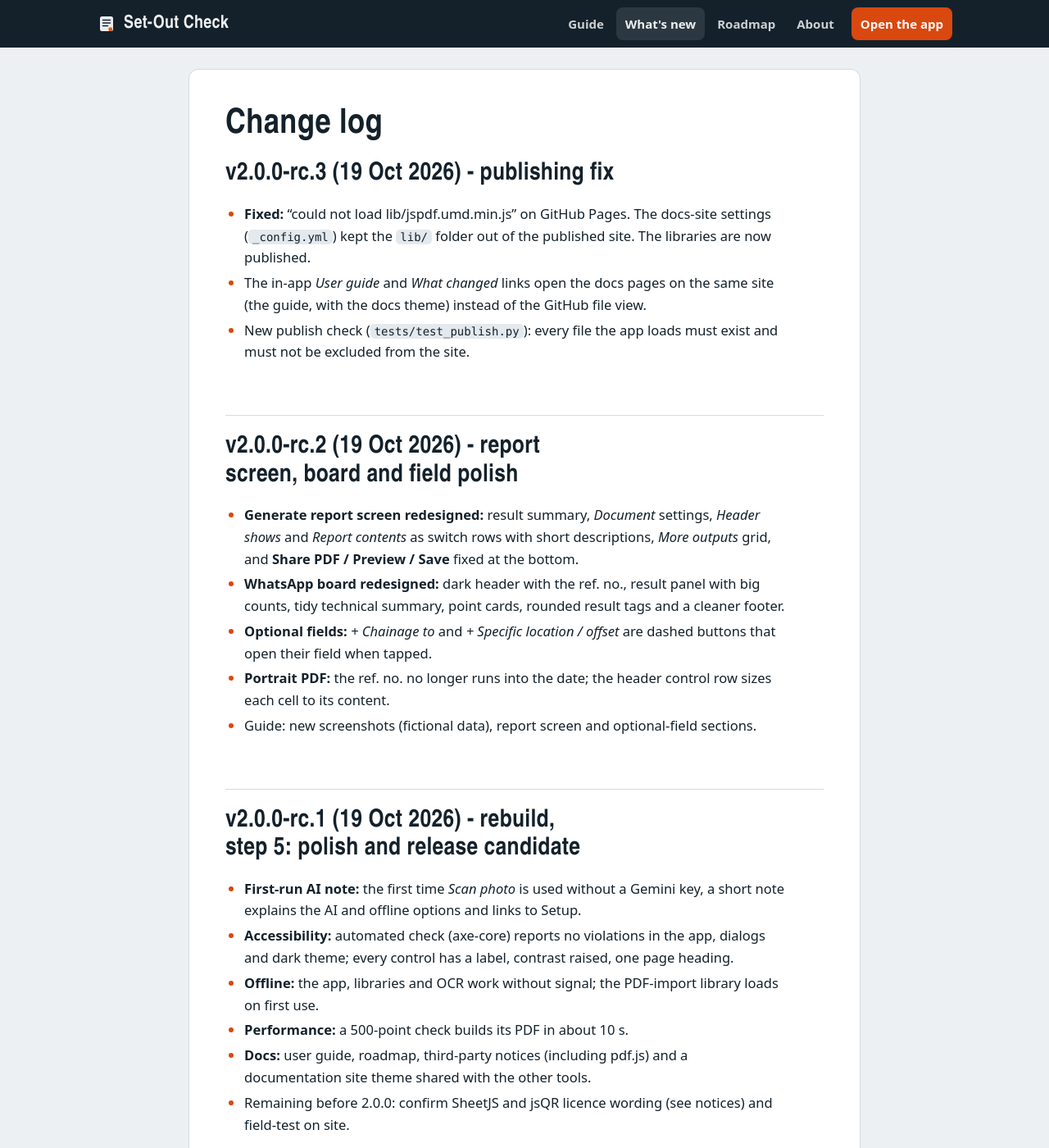
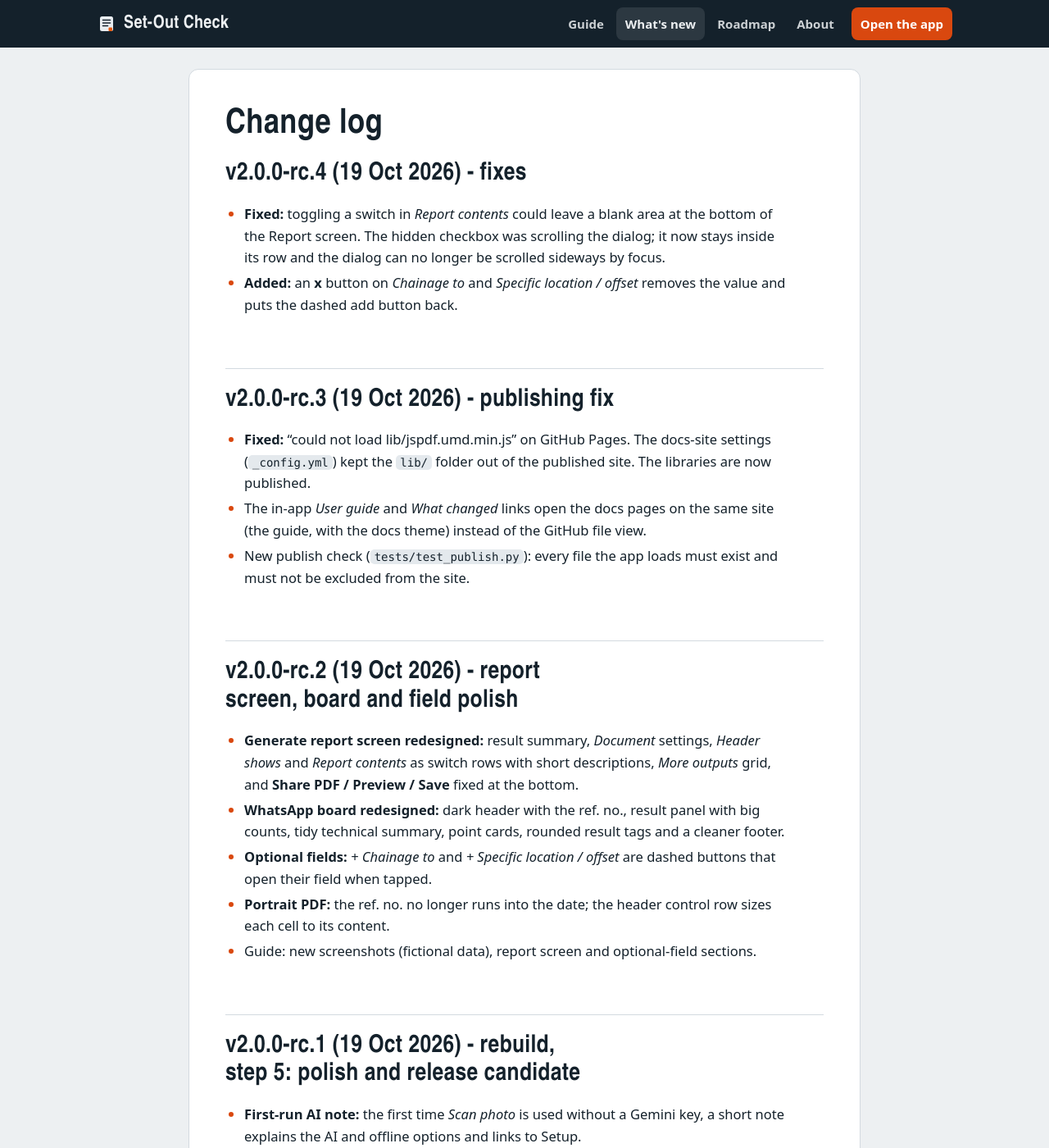
Before and after one commit to cstwp12-admin/soc, a Jekyll site: the page built from CHANGELOG.md, in a window 1280 px wide and 1400 px high. Shown: the whole window at 82% size. Built offline with Jekyll 4.4.1, drawn with Linux system fonts in a browser that asks for light colours; our own code applies the rules of GitHub Pages for plain Markdown files; some of the changed text lies outside the part shown.

Commit message:
v2.0.0-rc.4
fix report switches, add remove buttons

```diff
--- a/app.js
+++ b/app.js
@@ -1,7 +1,7 @@
 /* Set-Out Check - core, state, rendering, packages, register, setup, events, boot
    Classic script: shares one global scope with the other files. Load order: app.js, scanner.js, report.js (boot runs on window load). */
 "use strict";
-const APP_VERSION = "2.0.0-rc.3";
+const APP_VERSION = "2.0.0-rc.4";
 const APP_NAME = "Set-Out Check";
 const APP_AUTHOR = "WPN";
 const APP_CREDIT = `${APP_NAME} app developed by ${APP_AUTHOR}`;
--- a/events.js
+++ b/events.js
@@ -22,6 +22,12 @@
   S.check = newCheck(S.check); S.check.rfi = ""; saveDraft(); renderAllUI(); closeDlg(); window.scrollTo({ top: 0, behavior: "smooth" });
 }
 $("#secDetails").addEventListener("click", e => {
+  const x = e.target.closest("[data-unreveal]");
+  if (x) {
+    const f = document.getElementById(x.dataset.clear);
+    if (f) { f.value = ""; f.dispatchEvent(new Event("input", { bubbles: true })); }
+    showReveal(x.dataset.unreveal, false); return;
+  }
   const b = e.target.closest("[data-reveal]"); if (!b) return;
   showReveal(b.dataset.reveal, true); const f = document.getElementById(b.dataset.focus); if (f) f.focus();
 });
--- a/index.html
+++ b/index.html
@@ -48,10 +48,10 @@
         <div class="structure-actions"><button type="button" class="btn sm" id="btnAddStructure">+ Add to this project's list</button><span class="hint" id="structureListHint"></span></div>
       </div>
       <div><label class="f" for="chainageFrom">Chainage (optional)</label><div class="pre"><span>CH</span><input class="i" id="chainageFrom" data-k="chainageFrom" inputmode="numeric" placeholder="12+345" autocomplete="off"></div></div>
-      <div id="chainageToWrap" hidden><label class="f" for="chainageTo">Chainage to</label><div class="pre"><span>CH</span><input class="i" id="chainageTo" data-k="chainageTo" inputmode="numeric" placeholder="12+500" autocomplete="off"></div></div>
+      <div id="chainageToWrap" hidden style="position:relative"><button type="button" class="rm" data-unreveal="chainageToWrap" data-clear="chainageTo" aria-label="Remove chainage to">×</button><label class="f" for="chainageTo">Chainage to</label><div class="pre"><span>CH</span><input class="i" id="chainageTo" data-k="chainageTo" inputmode="numeric" placeholder="12+500" autocomplete="off"></div></div>
       <button type="button" class="reveal" data-reveal="chainageToWrap" data-focus="chainageTo">+ Chainage to</button>
       <span class="hint w2">Type the digits; the + is added for you (12345 becomes 12+345).</span>
-      <div class="w2" id="specificLocationWrap" hidden><label class="f" for="locationIn">Specific location / offset</label><input class="i" id="locationIn" data-k="location" placeholder="e.g. RHS, bridge pier, abutment, gridline B/4"></div>
+      <div class="w2" id="specificLocationWrap" hidden style="position:relative"><button type="button" class="rm" data-unreveal="specificLocationWrap" data-clear="locationIn" aria-label="Remove specific location">×</button><label class="f" for="locationIn">Specific location / offset</label><input class="i" id="locationIn" data-k="location" placeholder="e.g. RHS, bridge pier, abutment, gridline B/4"></div>
       <button type="button" class="reveal w2" data-reveal="specificLocationWrap" data-focus="locationIn">+ Specific location / offset</button>
       <div class="w2"><label class="f">Element / description</label><input class="i" data-k="element" placeholder="e.g. Pier 2 pile cap - pile positions"></div>
     </div>
--- a/style.css
+++ b/style.css
@@ -316,3 +316,8 @@
 .rp-bar .btn{justify-content:center;padding:13px 8px;min-height:48px}
 .rp-stats{grid-template-columns:repeat(4,minmax(0,1fr))}.rp-stats span{font-size:10.5px;padding:8px 2px}.rp-stats b{font-size:20px}
 .rp-bar{grid-template-columns:1.5fr 1fr 1fr}.rp-bar .btn{white-space:nowrap}
+.rm{position:absolute;right:0;top:-4px;width:32px;height:32px;border:0;border-radius:50%;background:transparent;color:var(--mut);font:600 22px/1 var(--f-body);cursor:pointer}
+.rm:hover,.rm:focus-visible{background:var(--soft);color:var(--fail,#C92A2A)}
+/* report switches: keep the hidden checkbox inside its row so focusing it never scrolls the dialog */
+.sw{position:relative}.sw input{left:0;top:0}
+dialog{overflow:hidden;overflow:clip}
--- a/sw.js
+++ b/sw.js
@@ -1,5 +1,5 @@
 /* Set-Out Check - offline cache. Bump C when files change. */
-const C = "soc-v2.0.0-rc.3";
+const C = "soc-v2.0.0-rc.4";
 const PRE = ["./", "index.html", "style.css", "app.js", "scanner.js", "report.js", "events.js", "manifest.webmanifest", "icon.svg", "icon-192.png", "icon-512.png",
   "lib/jspdf.umd.min.js", "lib/jspdf.plugin.autotable.min.js", "lib/qrcode.min.js", "lib/xlsx.full.min.js",
   "packages/index.json", "packages/WP12.json", "packages/WP13.json", "packages/WP14.json", "packages/OTHER.json",
--- a/version.json
+++ b/version.json
@@ -1,5 +1,5 @@
 {
-  "version": "2.0.0-rc.3",
-  "build": "2.0.0-rc.3.1",
+  "version": "2.0.0-rc.4",
+  "build": "2.0.0-rc.4.1",
   "date": "2026-10-19"
 }
```
Also changed, not shown: CHANGELOG.md.
